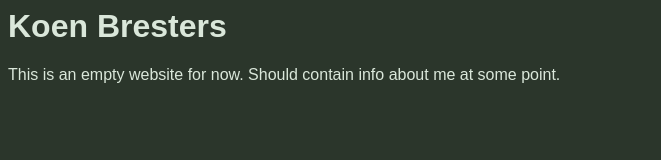
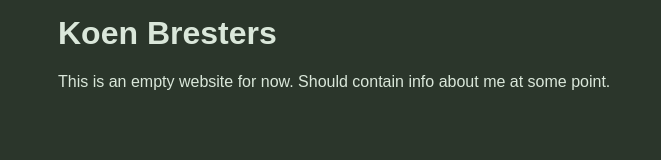
Before and after one commit to koenbres04/koenbres04.github.io, a plain HTML site: page index.html in a window 1280 px wide. Shown: the whole page, without its empty margins (0-661 px from the left). Drawn offline with Linux system fonts and the light colour scheme.

Commit message:
More style tweaks

```diff
--- a/index.html
+++ b/index.html
@@ -5,14 +5,21 @@
        font-family: sans-serif;
        background-color: #2b362b;
        color: #dae7da
-    }</style>
+    }
+    .main_text{
+        margin-left:50px;
+		margin-top:15px
+    }
+    </style>
   </head>
 
   <body>
-    <h1>Koen Bresters</h1>
-
-	This is an empty website for now.
-	Should contain info about me at some point.
-
+    <div class="main_text">
+      <h1>Koen Bresters</h1>
+	  <p>
+	    This is an empty website for now.
+	    Should contain info about me at some point.
+	  </p>
+    </div>
   </body>
 </html>
```
